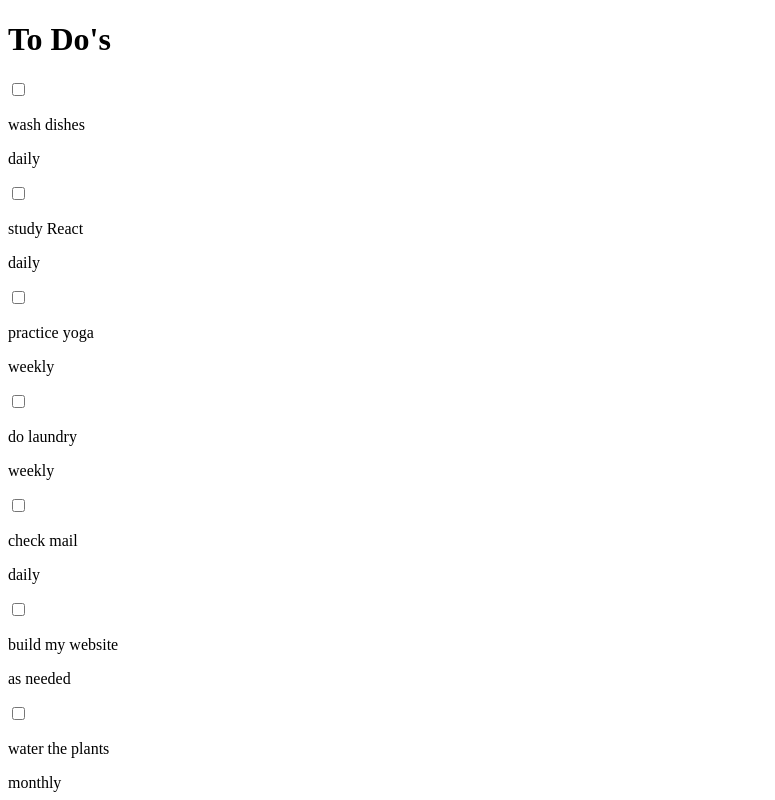
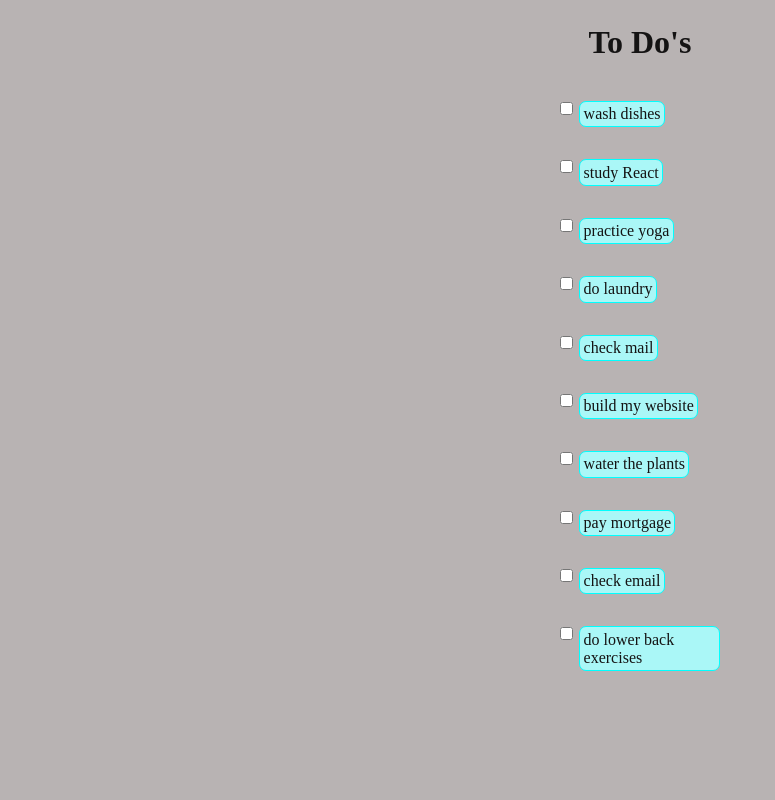
Before and after one commit to cvs181801/react-todo-app-take3, a React (Create React App) app: page / in a window 1280 px wide. Shown: the top 800 px of the page, without its empty margins (0-775 px from the left). Built offline with nearby package versions, Linux system fonts and the light colour scheme.

Commit message:
add some basic style

```diff
--- a/src/App.js
+++ b/src/App.js
@@ -1,6 +1,7 @@
 import React from "react"
 import Todolist from "./components/Todolist"
 import Todoitem from "./components/Todoitem"
+import './index.css';
 
 class App extends React.Component {
 constructor() {
--- a/src/components/Todoitem.js
+++ b/src/components/Todoitem.js
@@ -1,4 +1,5 @@
 import React from 'react'
+//import './index.css'
 
 function Todoitem(props) {
 
@@ -8,13 +9,13 @@ const completedStyle = {
     textDecoration: "line-through"
 }
     return (
-        <div>
-             <input type="checkbox"
-                //checked={props.completed}
-                onChange={()=> props.handleChange(props.id)}></input>
+        <div className="todoitem">
+            <div className="todoitem__checkbox">
+                <input type="checkbox"
+
+                    onChange={()=> props.handleChange(props.id)}></input>
+                </div>
             <p style={props.completed ? completedStyle : null}>{props.task}</p>
-            <p>{props.requiresConcentration}</p>
-            <p>{props.howOften}</p>
         </div>
     )
 }
--- a/src/index.css
+++ b/src/index.css
@@ -1,13 +1,49 @@
-body {
-  margin: 0;
-  font-family: -apple-system, BlinkMacSystemFont, 'Segoe UI', 'Roboto', 'Oxygen',
-    'Ubuntu', 'Cantarell', 'Fira Sans', 'Droid Sans', 'Helvetica Neue',
-    sans-serif;
-  -webkit-font-smoothing: antialiased;
-  -moz-osx-font-smoothing: grayscale;
+:root {
+  --black: rgb(20, 19, 19);
+  --light-grey: rgb(184, 179, 179);
+  --light-aqua: rgb(170, 247, 247);
+  --ff-main: sans-serif;
+
 }
 
-code {
-  font-family: source-code-pro, Menlo, Monaco, Consolas, 'Courier New',
-    monospace;
+* {
+  box-sizing: border-box;
+  margin: 0;
+  padding: 0;
 }
+
+body {
+  margin: 0 auto;
+  text-align: center;
+  align-items: center;
+  justify-content: center;
+  background-color: var(--light-grey);
+  color: var(--black);
+}
+
+h1 {
+  margin-bottom: .75em;
+  margin-top: .75em;
+}
+
+.todoitem {
+  display: flex;
+  margin: 0 auto;
+  padding: 1em;
+  max-width: 15vw;
+}
+
+.todoitem > input {
+  float: left;
+}
+
+.todoitem > p {
+  text-align: left;
+  background-color: var(--light-aqua);
+  margin-left: .4em;
+  padding: .2em;
+  border-radius: 7px;
+  border: .5px solid aqua;
+  max-width: 14vw;
+
+}
```
